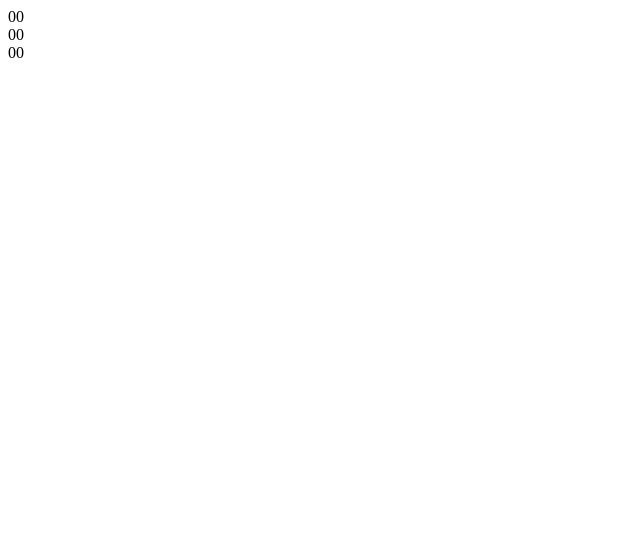
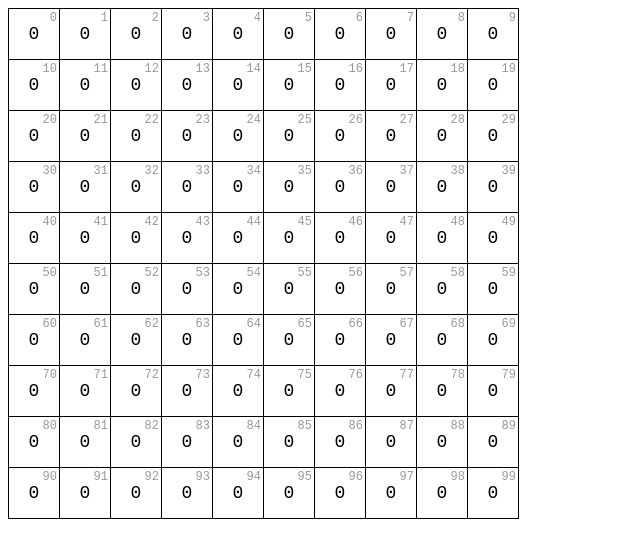
Before and after one commit to black-dev-x/doom-fire-algorithm, a plain HTML site: page index.html in a window 1280 px wide. Shown: the whole page, without its empty margins (0-640 px from the left). Drawn offline with Linux system fonts and the light colour scheme.

Commit message:
Criação da estrutura de dados para o fogo

```diff
--- a/index.html
+++ b/index.html
@@ -1,10 +1,31 @@
 <!DOCTYPE html>
 <html lang="en">
 <head>
-    <meta charset="UTF-8">
-    <meta name="viewport" content="width=device-width, initial-scale=1.0">
-    <meta http-equiv="X-UA-Compatible" content="ie=edge">
-    <title>Document</title>
+    <style>
+        table{
+            border-collapse: collapse;
+            border: 1px solid #000;
+        }
+
+        td{
+            width: 50px;
+            height: 50px;
+            border: 1px solid #000;
+            font-family: monospace;
+            font-size: 18px;
+            position: relative;
+            text-align: center;
+        }
+        .pixel-index{
+            font-size: 12px;
+            position: absolute;
+            top: 2px;
+            right: 2px;
+            color: #999;
+            display: inline-block;
+        }
+
+    </style>
 </head>
 <body>
     <div id="fireCanvas"></div>
--- a/index.js
+++ b/index.js
@@ -1,10 +1,9 @@
 const firePixelsArray = []
-const fireWidth = 2
-const fireHeight = 3
+const fireWidth = 10
+const fireHeight = 10
 
 function start(){
     createFireDataStructure()
-    console.log(firePixelsArray)
     renderFire()
 }
 
@@ -26,7 +25,12 @@ function renderFire(){
 
         for(let column = 0; column < fireWidth; column++){
             let pixelIndice = row*fireWidth + column
-            html += `<td>${firePixelsArray[pixelIndice]}</td>`
+            let fireIntensity = firePixelsArray[pixelIndice]
+            html += `
+            <td>
+            ${fireIntensity}
+            <div class="pixel-index">${pixelIndice}</div>
+            </td>`
         }
 
         html += '</tr>'
```
